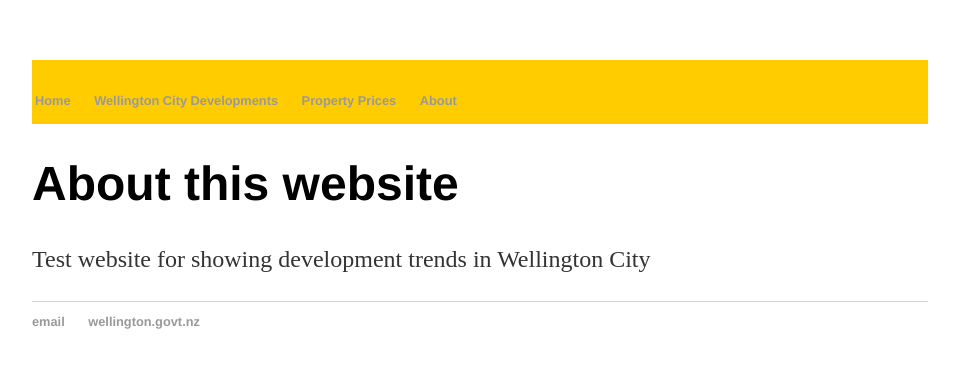
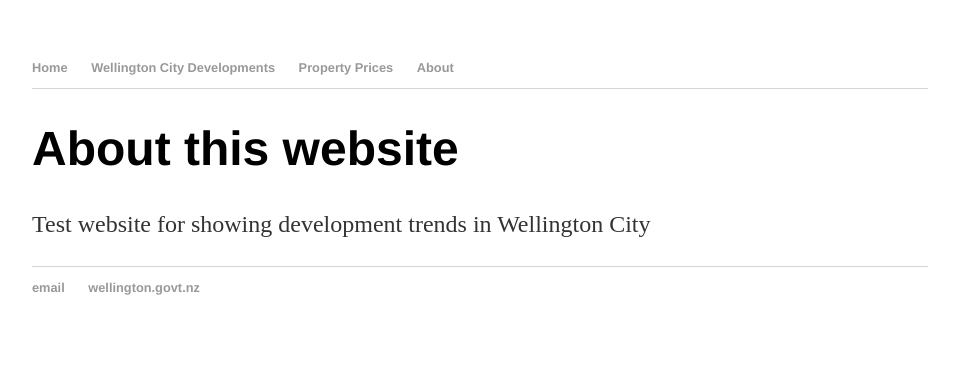
Before and after one commit to wccdigital/graphs, a Jekyll site: the page built from about.html, in a window 1280 px wide. Shown: the top 368 px of the page, without its empty margins (160-1119 px from the left). Built offline with Jekyll 4.4.1, drawn with Linux system fonts in a browser that asks for light colours.

Commit message:
Update main.css

```diff
--- a/css/main.css
+++ b/css/main.css
@@ -31,9 +31,8 @@ p {
 }
 
 header {
-    padding: 20px 3px 3px 3px;
+    border-bottom: 1px solid #d5d5d5;
     font-size: .8em;
-    background-color: #FFCC00;
 }
 
 footer {
```
